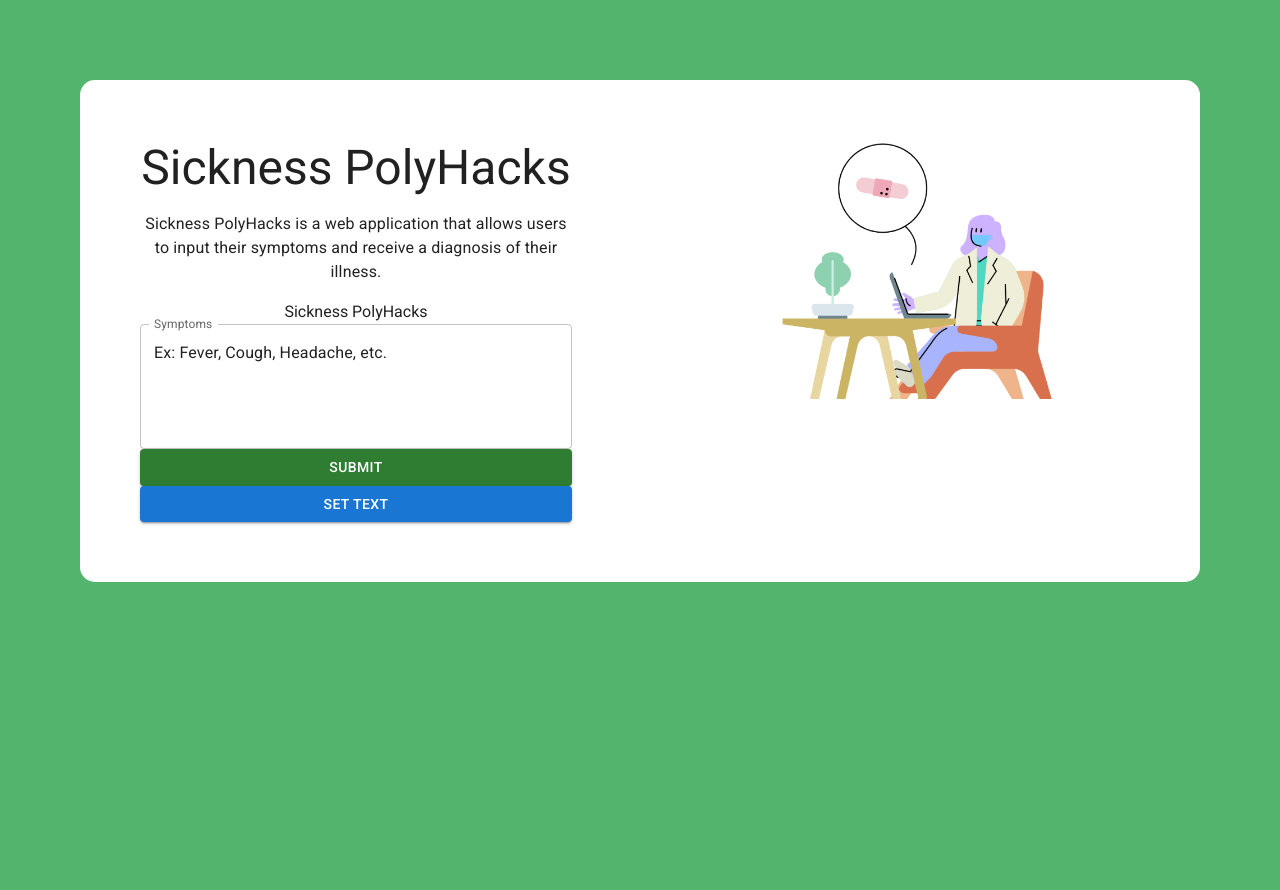
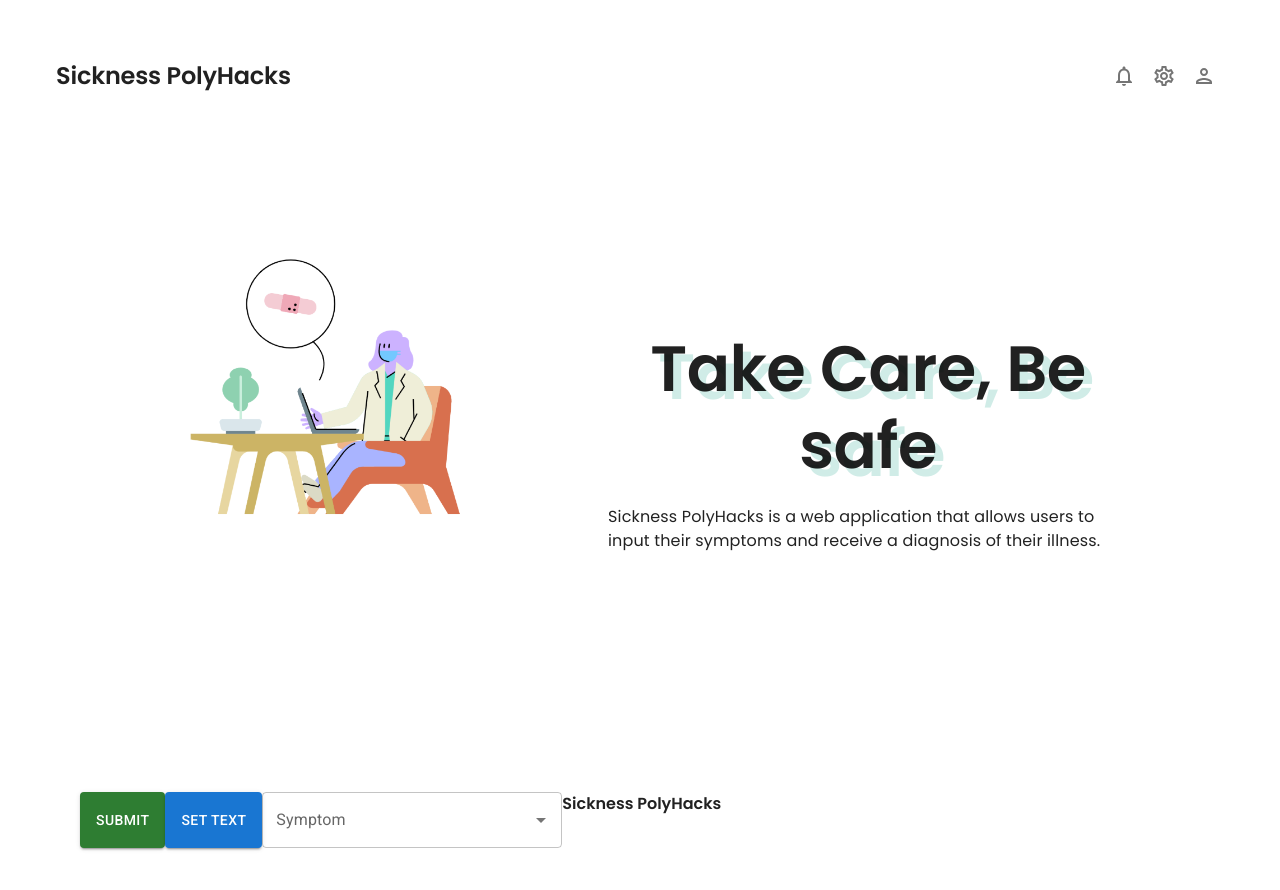
Before and after one commit to CX899/PolyHacks2023, a React (Vite) app in the folder Frontend/sickness-project/: page / in a window 1280 px wide. Shown: the top 890 px of the page. Before the commit the page ends 800 px from the top, so only its background shows below. Built offline with nearby package versions, Linux system fonts and the light colour scheme.

Commit message:
added styling

```diff
--- a/Frontend/sickness-project/package.json
+++ b/Frontend/sickness-project/package.json
@@ -11,6 +11,7 @@
   "dependencies": {
     "@emotion/react": "^11.10.5",
     "@emotion/styled": "^11.10.5",
+    "@mui/icons-material": "^5.11.0",
     "@mui/material": "^5.11.7",
     "axios": "^1.3.2",
     "react": "^18.2.0",
--- a/Frontend/sickness-project/src/App.jsx
+++ b/Frontend/sickness-project/src/App.jsx
@@ -3,6 +3,8 @@ import './App.css'
 import axios from 'axios';
 import Doctor from './assets/doctor.png'
 import { Box, Button, TextField, Typography } from '@mui/material'
+import ComboBox from './components/AutoCompleteBox';
+import Navbar from './components/navbar';
 
 function App() {
   const [text, setText] = useState('Sickness PolyHacks')
@@ -19,29 +21,36 @@ function App() {
   }
 
   return (
-    <Box backgroundColor="white" display="flex" flexDirection="row" borderRadius="15px" m="40px">
-    <Box m="60px" display="flex" flexDirection="column" width="50%">
-      <Typography variant="h3">Sickness PolyHacks</Typography>
-      <Typography>
-        <p>
+    <Box >
+      <Navbar />
+    <Box display="flex" flexDirection="row" borderRadius="15px" m="40px" height="75vh">
+    <Box m="20px" display="flex" flexDirection="column" width="40%">
+      <img className='hero__img' src={Doctor} alt="Doctor" />
+  </Box>
+    <Box m="20px" display="flex" flexDirection="column" width="50%" justifyContent="center">
+      <Typography
+      fontFamily="Poppins"
+      fontWeight="600"
+      fontSize="4rem"
+      variant="h2"
+      sx={{
+        "text-shadow": ".5rem .5rem 0 rgba(22, 160, 133, .2)",
+      }}>
+        Take Care, Be safe</Typography>
+      <Typography m="20px" fontFamily="Poppins" fontWeight="400" textAlign="left">
           Sickness PolyHacks is a web application that allows users to input their symptoms and receive a diagnosis of their illness.
-        </p>
       </Typography>
-      <Typography variant="h8">{text}</Typography>
-      <TextField
-      id="outlined"
-      label="Symptoms"
-      multiline
-      rows={4}
-      defaultValue="Ex: Fever, Cough, Headache, etc."
-      variant="outlined"
-      />
+
+
+    </Box>
+
+  </Box>
+  <Box display="flex" flexDirection="row" borderRadius="15px" m="40px">
       <Button variant="contained" width="20px" color="success">Submit</Button>
       <Button variant="contained" width="20px" onClick={TextInput}>Set text</Button>
-    </Box>
-    <Box m="60px" display="flex" flexDirection="column" width="40%">
-      <img className='hero__img' src={Doctor} alt="Doctor" />
-  </Box>
+      <ComboBox />
+      <Typography fontFamily="Poppins" fontWeight="600" variant="h8">{text}</Typography>
+      </Box>
   </Box>
   )
 }
--- /dev/null
+++ b/Frontend/sickness-project/src/components/AutoCompleteBox.jsx
@@ -0,0 +1,115 @@
+import * as React from 'react';
+import TextField from '@mui/material/TextField';
+import Autocomplete from '@mui/material/Autocomplete';
+
+const ComboBox = () => {
+  return (
+    <Autocomplete
+      disablePortal
+      id="combo-box-demo"
+      options={matchingSymptoms}
+      sx={{ width: 300 }}
+      renderInput={(params) => <TextField {...params} label="Symptom" />}
+    />
+  );
+}
+
+// Top 100 films as rated by IMDb users. http://www.imdb.com/chart/top
+const matchingSymptoms = [
+  {label :'back_pain'},
+  { label: 'constipation'},
+  { label: 'abdominal_pain'},
+  { label: 'diarrhoea'},
+  { label: 'mild_fever'},
+  { label: 'yellow_urine'},
+  { label: 'yellowing_of_eyes'},
+  { label: 'acute_liver_failure'},
+  { label: 'fluid_overload'},
+  { label: 'swelling_of_stomach'},
+  { label: 'swelled_lymph_nodes'},
+  { label: 'malaise'},
+  { label: 'blurred_and_distorted_vision'},
+  { label: 'phlegm'},
+  { label: 'throat_irritation'},
+  { label: 'redness_of_eyes'},
+  { label: 'sinus_pressure'},
+  { label: 'runny_nose'},
+  { label: 'congestion'},
+  { label: 'chest_pain'},
+  { label: 'weakness_in_limbs'},
+  { label: 'fast_heart_rate'},
+  { label: 'pain_during_bowel_movements'},
+  { label: 'pain_in_anal_region'},
+  { label: 'bloody_stool'},
+  { label: 'irritation_in_anus'},
+  { label: 'neck_pain'},
+  { label: 'dizziness'},
+  { label: 'cramps'},
+  { label: 'bruising'},
+  { label: 'obesity'},
+  { label: 'swollen_legs'},
+  { label: 'swollen_blood_vessels'},
+  { label: 'puffy_face_and_eyes'},
+  { label: 'enlarged_thyroid'},
+  { label: 'brittle_nails'},
+  { label: 'swollen_extremeties'},
+  { label: 'excessive_hunger'},
+  { label: 'extra_marital_contacts'},
+  { label: 'drying_and_tingling_lips'},
+  { label: 'slurred_speech'},
+  { label: 'knee_pain'},
+  { label: 'hip_joint_pain'},
+  { label: 'muscle_weakness'},
+  { label: 'stiff_neck'},
+  { label: 'swelling_joints'},
+  { label: 'movement_stiffness'},
+  { label: 'spinning_movements'},
+  { label: 'loss_of_balance'},
+  { label: 'unsteadiness'},
+  { label: 'weakness_of_one_body_side'},
+  { label: 'loss_of_smell'},
+  { label: 'bladder_discomfort'},
+  { label: 'foul_smell_of urine'},
+  { label: 'continuous_feel_of_urine'},
+  { label: 'passage_of_gases'},
+  { label: 'internal_itching'},
+  { label: 'toxic_look_(typhos)'},
+  { label: 'depression'},
+  { label: 'irritability'},
+  { label: 'muscle_pain'},
+  { label: 'altered_sensorium'},
+  { label:  'red_spots_over_body'},
+  { label: 'belly_pain'},
+  { label: 'abnormal_menstruation'},
+  { label: 'dischromic _patches'},
+  { label: 'watering_from_eyes'},
+  { label: 'increased_appetite'},
+  { label: 'polyuria'},
+  { label: 'family_history'},
+  { label: 'mucoid_sputum'},
+  { label: 'rusty_sputum'},
+  { label: 'lack_of_concentration'},
+  { label: 'visual_disturbances'},
+  { label: 'receiving_blood_transfusion'},
+  { label: 'receiving_unsterile_injections'},
+  { label:'coma'},
+  { label:'stomach_bleeding'},
+  { label:'distention_of_abdomen'},
+  { label:'history_of_alcohol_consumption'},
+  { label:'fluid_overload'},
+  { label:'blood_in_sputum'},
+  { label:'prominent_veins_on_calf'},
+  { label:'palpitations'},
+  { label:'painful_walking'},
+  { label:'pus_filled_pimples'},
+  { label:'blackheads'},
+  { label:'scurring'},
+  { label:'skin_peeling'},
+  { label:'silver_like_dusting'},
+  { label:'small_dents_in_nails'},
+  { label:'inflammatory_nails'},
+  { label:'blister'},
+  { label:'red_sore_around_nose'},
+  { label:'yellow_crust_ooze'},
+];
+export default ComboBox;
--- /dev/null
+++ b/Frontend/sickness-project/src/components/navbar.jsx
@@ -0,0 +1,32 @@
+import { Box, IconButton, Typography } from "@mui/material";
+import NotificationsOutlinedIcon from "@mui/icons-material/NotificationsOutlined";
+import SettingsOutlinedIcon from "@mui/icons-material/SettingsOutlined";
+import PersonOutlinedIcon from "@mui/icons-material/PersonOutlined";
+import { useState, useEffect } from "react";
+
+
+
+const Navbar = () => {
+  return (
+    <Box backgroundColor="white" display="flex" justifyContent="space-between" p={2}>
+      <Box display="flex" alignItems="center">
+        <Typography fontFamily="Poppins" fontWeight="600" fontSize="1.5rem" variant="h2">
+          Sickness PolyHacks
+        </Typography>
+      </Box>
+      <Box display="flex">
+        <IconButton>
+          <NotificationsOutlinedIcon/>
+        </IconButton>
+        <IconButton>
+          <SettingsOutlinedIcon />
+        </IconButton>
+        <IconButton>
+          <PersonOutlinedIcon />
+        </IconButton>
+      </Box>
+    </Box>
+  );
+};
+
+export default Navbar;
--- a/Frontend/sickness-project/src/index.css
+++ b/Frontend/sickness-project/src/index.css
@@ -1,15 +1,11 @@
-@import url('https://fonts.googleapis.com/css2?family=Roboto:wght@400;500;700;900&display=swap%27');
-
+@import url('https://fonts.googleapis.com/css2?family=Poppins:wght@300;400;500;600;700&family=Roboto:wght@300;400;500;700;900&display=swap');
 
 :root {
-  font-family: Roboto, system-ui, Avenir, Helvetica, Arial, sans-serif;
   line-height: 1.5;
-  font-weight: 400;
 
   color-scheme: light dark;
   color: rgba(0, 0, 0, 0.87);
-  background-color: #3aa958de;
-
+  background-color: #fff;
   font-synthesis: none;
   text-rendering: optimizeLegibility;
   -webkit-font-smoothing: antialiased;
@@ -17,37 +13,21 @@
   -webkit-text-size-adjust: 100%;
 }
 
-a {
-  font-weight: 500;
-  color: #646cff;
-  text-decoration: inherit;
+.hero__img {
+  padding-top: 20%;
+  animation: updown 3s linear infinite;
 }
-a:hover {
-  color: #535bf2;
+@keyframes updown {
+    0% {
+        transform: translateY(-20px);
+    }
+    50% {
+        transform: translateY(20px);
+    }
+    100% {
+        transform: translateY(-20px);
+    }
 }
-
-
-
-h1 {
-  font-size: 3.2em;
-  line-height: 1.1;
+.txt-rotate > .wrap {
+  border-right: 0.08em solid #666;
 }
-
-button {
-  border-radius: 8px;
-  border: 1px solid transparent;
-  padding: 0.6em 1.2em;
-  font-size: 1em;
-  font-weight: 500;
-  font-family: inherit;
-  background-color: #1a1a1a;
-  cursor: pointer;
-  transition: border-color 0.25s;
-}
-button:hover {
-  border-color: #646cff;
-}
-button:focus,
-button:focus-visible {
-  outline: 4px auto -webkit-focus-ring-color;
-}
```
Also changed, not shown: 1 other file (tests, documents, lock files or other folders).
